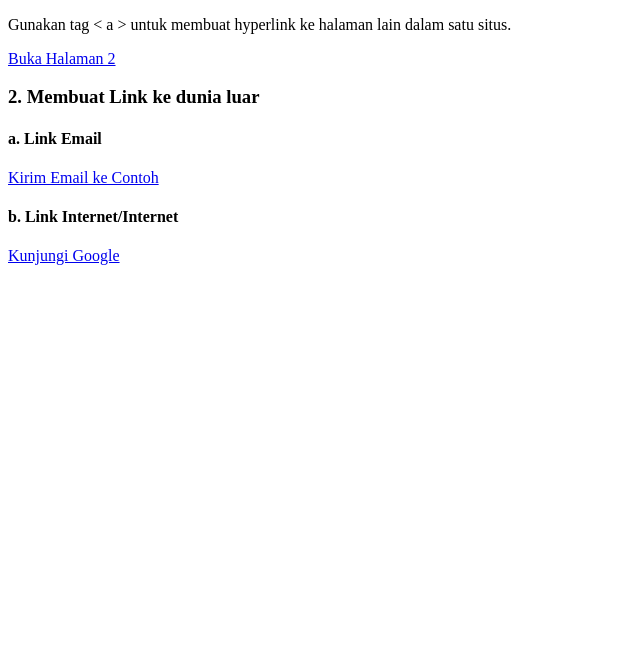
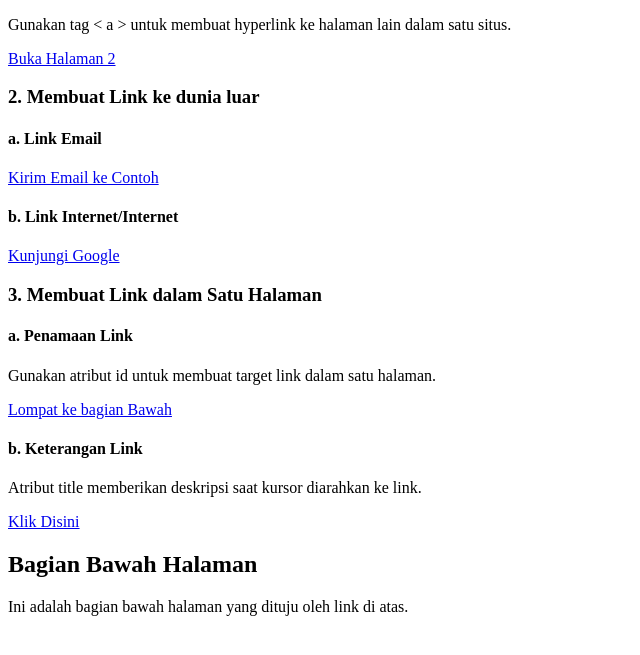
Before and after one commit to RizlH/1124160208-Day-05, a plain HTML site: page index.html in a window 1280 px wide. Shown: the part 105-760 px from the top of the page, without its empty margins (0-640 px from the left). Drawn offline with Linux system fonts and the light colour scheme.

Commit message:
3. Membuat Link dalam Satu Halaman

```diff
--- a/index.html
+++ b/index.html
@@ -17,5 +17,19 @@
     <h4>b. Link Internet/Internet</h4>
     <a href="https://www.google.com/" target="_blank">Kunjungi Google</a>
 
+    <h3>3. Membuat Link dalam Satu Halaman</h3>
+    <h4>a. Penamaan Link</h4>
+    <p>Gunakan atribut id untuk membuat target link dalam satu halaman.</p>
+    <a href="#Bawah">Lompat ke bagian Bawah</a>
+    <h4>b. Keterangan Link</h4>
+    <p>Atribut title memberikan deskripsi saat kursor diarahkan ke link.</p>
+    <a href="#Bawah" title="Lompat ke bagian Bawah">Klik Disini</a>
+
+    <section id="Bawah">
+        <h1>Bagian Bawah Halaman</h1>
+        <p>Ini adalah bagian bawah halaman yang dituju oleh link di atas.</p>
+
+    </section>
+
 </body>
 </html>
```
